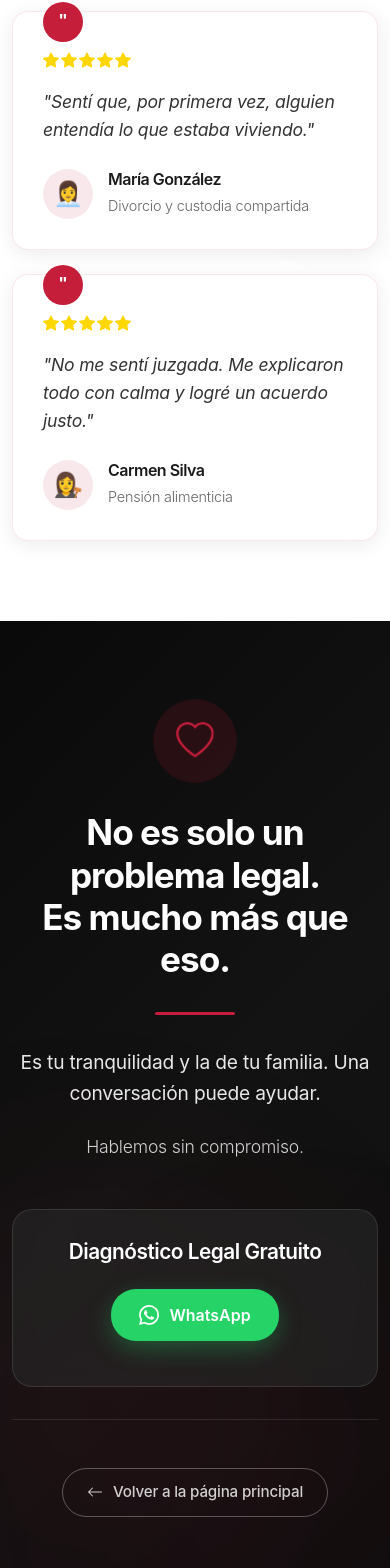
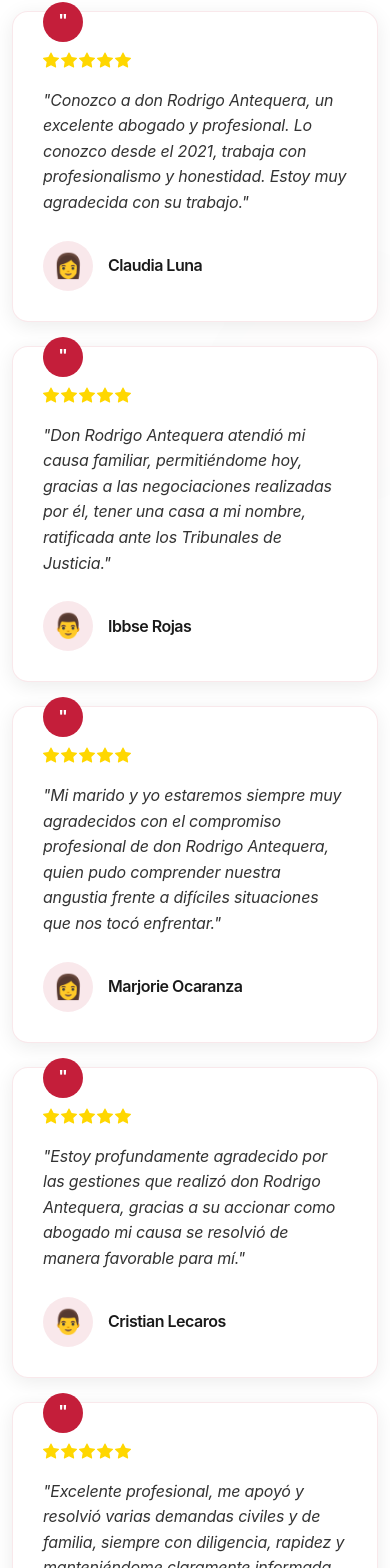
Before and after one commit to ianfryastorga/landing-abogadosantequera, a Next.js app: page /familia in a window 390 px wide. Shown: the part 5787-7355 px from the top of the page. Built offline with nearby package versions, Linux system fonts and the light colour scheme.

Commit message:
add familia

```diff
--- a/app/familia/components/FamiliaTestimonials.tsx
+++ b/app/familia/components/FamiliaTestimonials.tsx
@@ -45,21 +45,36 @@ export const FamiliaTestimonials = () => {
     }
   };
 
-  // Testimonios placeholders como se especificó que están pendientes
   const testimonials = [
     {
-      quote: "Sentí que, por primera vez, alguien entendía lo que estaba viviendo.",
-      author: "María González",
-      case: "Divorcio y custodia compartida",
+      quote: "Conozco a don Rodrigo Antequera, un excelente abogado y profesional. Lo conozco desde el 2021, trabaja con profesionalismo y honestidad. Estoy muy agradecida con su trabajo.",
+      author: "Claudia Luna",
       rating: 5,
-      image: "👩‍💼" // Emoji placeholder mientras llegan las fotos reales
+      image: "👩"
     },
     {
-      quote: "No me sentí juzgada. Me explicaron todo con calma y logré un acuerdo justo.",
-      author: "Carmen Silva",
-      case: "Pensión alimenticia",
+      quote: "Don Rodrigo Antequera atendió mi causa familiar, permitiéndome hoy, gracias a las negociaciones realizadas por él, tener una casa a mi nombre, ratificada ante los Tribunales de Justicia.",
+      author: "Ibbse Rojas",
       rating: 5,
-      image: "👩‍⚖️"
+      image: "👨"
+    },
+    {
+      quote: "Mi marido y yo estaremos siempre muy agradecidos con el compromiso profesional de don Rodrigo Antequera, quien pudo comprender nuestra angustia frente a difíciles situaciones que nos tocó enfrentar.",
+      author: "Marjorie Ocaranza",
+      rating: 5,
+      image: "👩"
+    },
+    {
+      quote: "Estoy profundamente agradecido por las gestiones que realizó don Rodrigo Antequera, gracias a su accionar como abogado mi causa se resolvió de manera favorable para mí.",
+      author: "Cristian Lecaros",
+      rating: 5,
+      image: "👨"
+    },
+    {
+      quote: "Excelente profesional, me apoyó y resolvió varias demandas civiles y de familia, siempre con diligencia, rapidez y manteniéndome claramente informada de todos los procesos.",
+      author: "Yolanda Araya",
+      rating: 5,
+      image: "👩"
     }
   ];
 
@@ -145,7 +160,7 @@ export const FamiliaTestimonials = () => {
 
           <Row className="g-4 justify-content-center">
             {testimonials.map((testimonial, index) => (
-              <Col xs={12} md={6} lg={5} key={index}>
+              <Col xs={12} md={6} lg={4} key={index}>
                 <motion.div
                   variants={itemVariants}
                   whileHover={{
@@ -200,7 +215,7 @@ export const FamiliaTestimonials = () => {
                   {/* Testimonio */}
                   <blockquote
                     style={{
-                      fontSize: isMobile ? '1.1rem' : '1.2rem',
+                      fontSize: isMobile ? '1rem' : '1.1rem',
                       color: '#333',
                       lineHeight: 1.6,
                       fontWeight: 400,
@@ -243,22 +258,12 @@ export const FamiliaTestimonials = () => {
                           fontSize: '1rem',
                           fontWeight: 600,
                           color: '#1A1A1A',
-                          margin: '0 0 5px 0',
+                          margin: 0,
                           fontFamily: '"SF Pro Display", -apple-system, BlinkMacSystemFont, sans-serif'
                         }}
                       >
                         {testimonial.author}
                       </h5>
-                      <p
-                        style={{
-                          fontSize: '0.9rem',
-                          color: '#666',
-                          margin: 0,
-                          fontFamily: '"SF Pro Text", -apple-system, BlinkMacSystemFont, sans-serif'
-                        }}
-                      >
-                        {testimonial.case}
-                      </p>
                     </div>
                   </div>
                 </motion.div>
```
